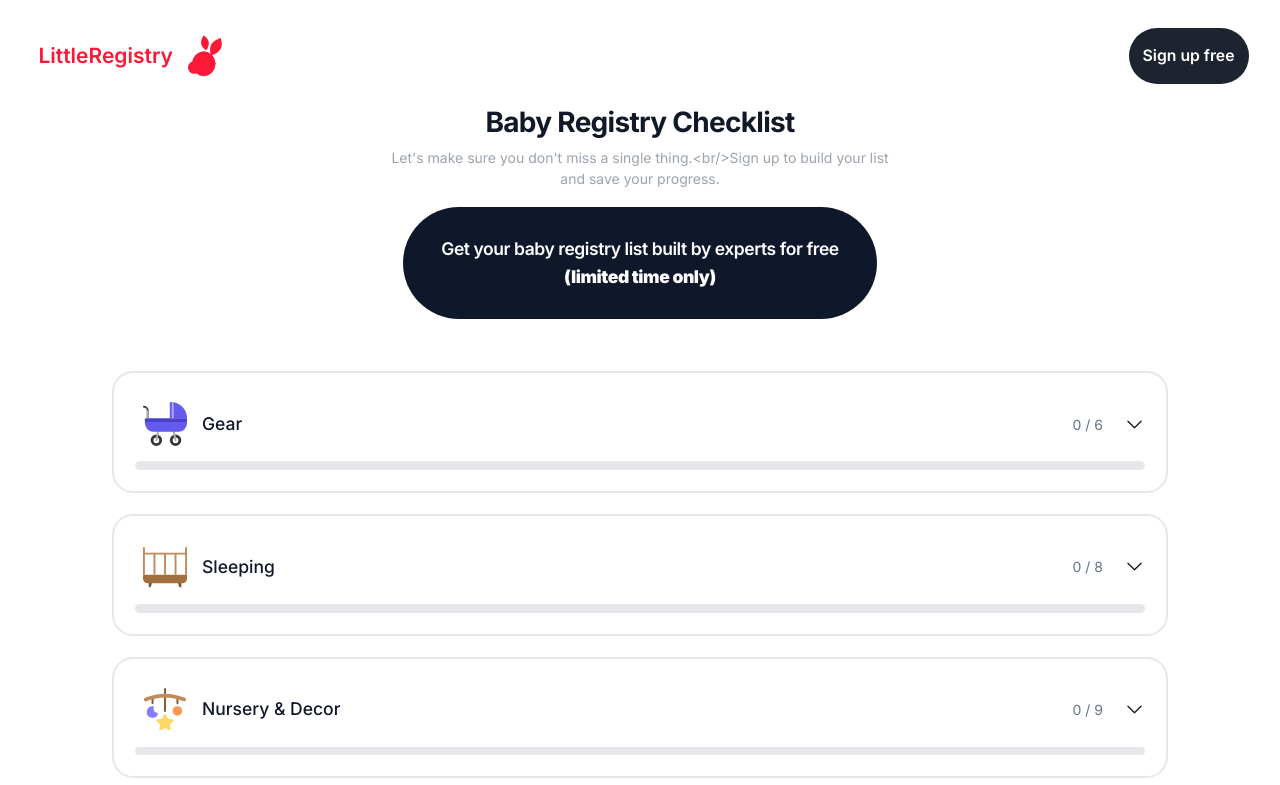
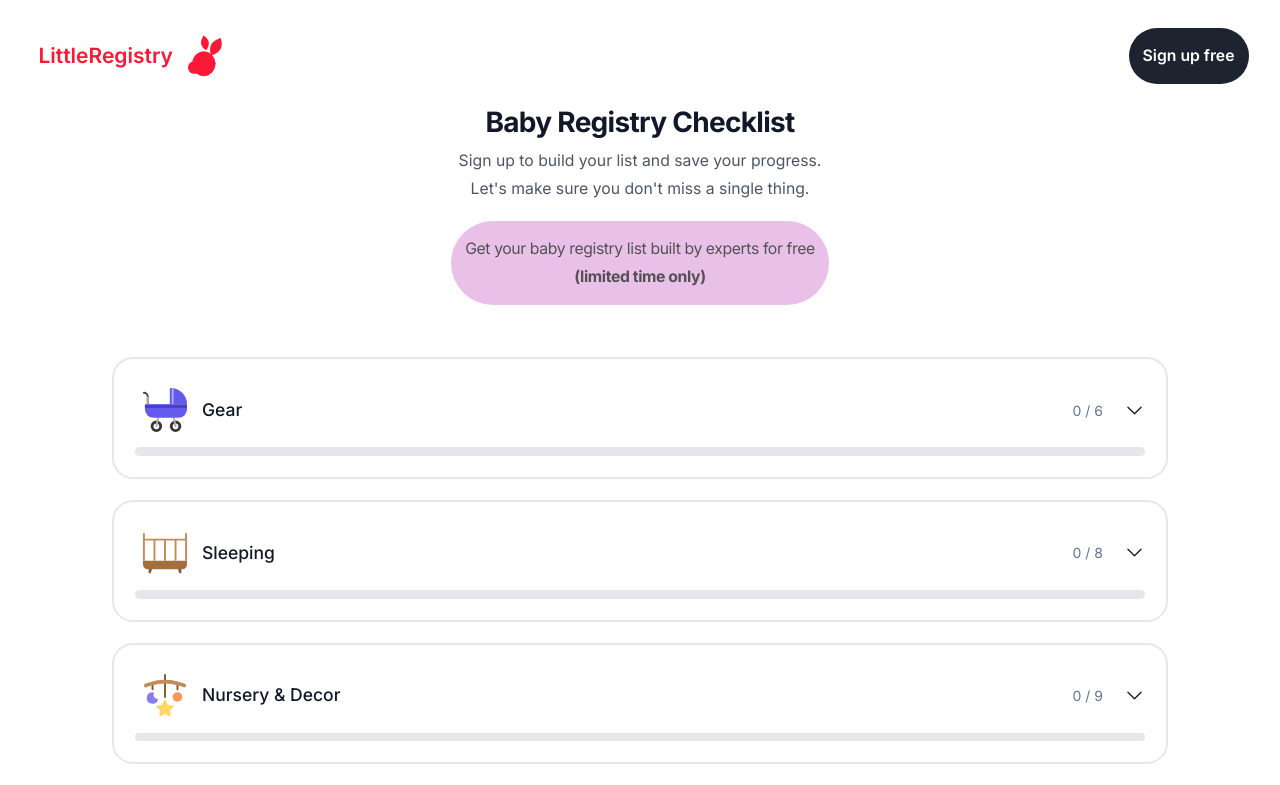
Before and after one commit to littleregistry/hop-land, a Next.js app: page /baby-registry-checklist in a window 1280 px wide. Shown: the top 785 px of the page. Built offline with nearby package versions, Linux system fonts and the light colour scheme.

Commit message:
Fix button size and checklist alignment

```diff
--- a/src/components/Footer.jsx
+++ b/src/components/Footer.jsx
@@ -14,7 +14,6 @@ export function Footer() {
         // {'label': 'Our Story', 'link': '/about', 'key': 'about-link'},
         // {'label': 'How it works', 'link': '/how-it-works', 'key': 'how-it-works-link'},
         {'label': 'Registry Checklist', 'link': '/baby-registry-checklist', 'key': 'checklist-link'},
-        {'label': 'View Demo', 'link': '/demo', 'key': 'demo-link'},
     ],
     // "Compare": [
     //   {'label': 'MyRegistry', 'link': '/vs-myregistry', 'key': 'about-link'},
--- a/src/pages/baby-registry-checklist.jsx
+++ b/src/pages/baby-registry-checklist.jsx
@@ -79,8 +79,9 @@ export default function Checklist() {
                     </h1>
 
                     {/* Desc */}
-                    <p className="flex justify-center mt-2 text-medium text-center text-gray-400">
-                     {`Let's make sure you don't miss a single thing.<br/>Sign up to build your list and save your progress.`}
+                    <p className="flex justify-center mt-2 text-lg text-center text-gray-600">
+                     Sign up to build your list and save your progress.<br></br>
+                     {`Let's make sure you don't miss a single thing.`}
                     </p>
                 </div>
 
@@ -88,13 +89,13 @@ export default function Checklist() {
 
              {/* CTA */}
              <div className="flex justify-center">
-             <Button href="/registry-consultant" className=" bg-[#E8C0E8] hover:bg-[#d3a9d3] m-5 px-5 py-2 text-[#545154] text-xl">
+             <button href="/registry-consultant" className="px-4 py-4 bg-[#E8C0E8] rounded-full hover:bg-[#d3a9d3] m-5 text-[#545154]">
                     {/* <div className="mx-6 my-10 p-10 rounded-3xl bg-[#461F69] text-[#ffffff]">                     */}
-                            <p className="m-6 max-w-5xl text-lg sm:text-xl text-center tracking-tight">
+                            <p className="max-w-5xl sm:text-lg text-center tracking-tight">
                             Get your baby registry list built by experts for free <br/><b>(limited time only)</b>
                             </p>
                     {/* </div> */}
-            </Button>
+            </button>
             </div>
 
 
@@ -153,7 +154,7 @@ export default function Checklist() {
                                 </Disclosure.Button>
                                 </dt>
 
-                                <Disclosure.Panel as="dd" className="mt-2 pr-12">
+                                <Disclosure.Panel as="dd" className="mt-2">
                                 <p className="text-base leading-7 text-gray-600">
                                 <div className="grid grid-cols-2 gap-y-10 gap-x-6 sm:grid-cols-2 lg:grid-cols-3 xl:grid-cols-4 xl:gap-x-8 mt-10">
                                         {checklist.products.map((product) => (
```
